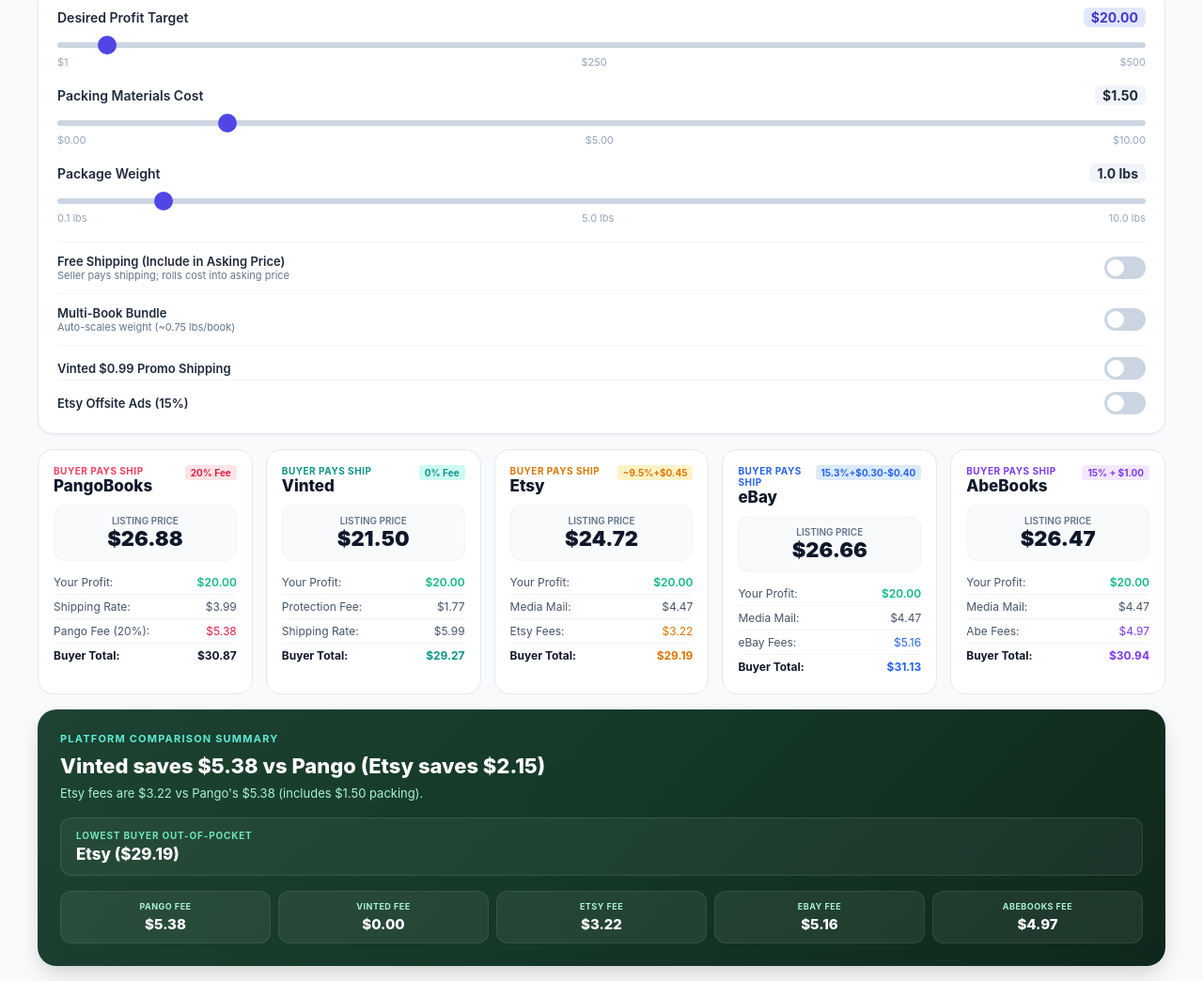
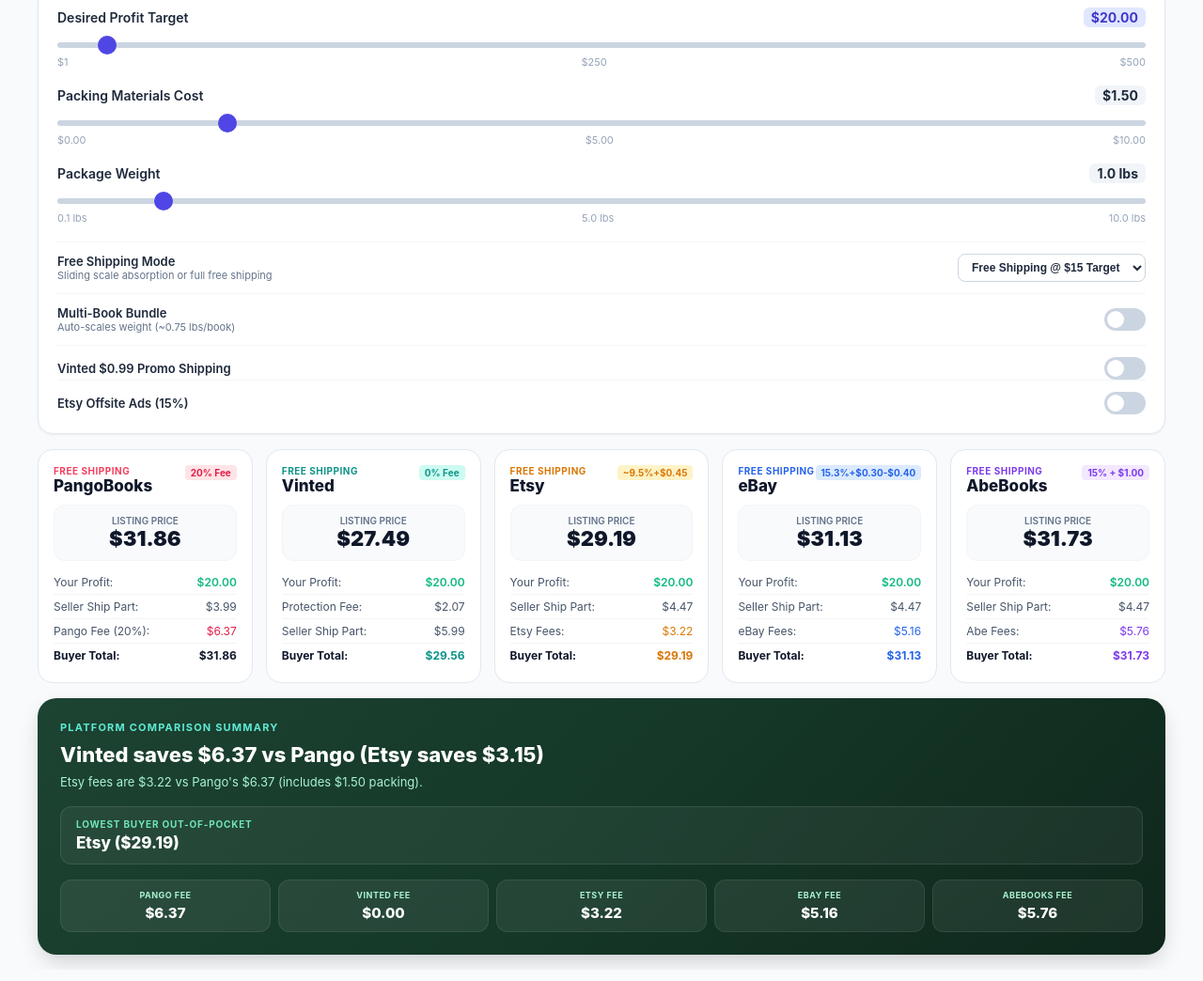
Before and after one commit to rustylgilpin/Book-calculator, a plain HTML site: page index.html in a window 1280 px wide. Shown: the part 98-1142 px from the top of the page at 94% size. Drawn offline with Linux system fonts and the light colour scheme.

Commit message:
Update index.html

```diff
--- a/index.html
+++ b/index.html
@@ -32,6 +32,8 @@
     .slider:before { position: absolute; content: ""; height: 18px; width: 18px; left: 3px; bottom: 3px; background-color: white; transition: .3s; border-radius: 50%; }
     input:checked + .slider { background-color: #4f46e5; }
     input:checked + .slider:before { transform: translateX(20px); }
+
+    select { padding: 6px 10px; border-radius: 8px; border: 1px solid #cbd5e1; font-size: 12px; font-weight: 600; background: #ffffff; color: #1e293b; outline: none; }
 
     .grid { display: grid; grid-template-columns: repeat(auto-fit, minmax(210px, 1fr)); gap: 14px; margin-bottom: 16px; }
     .platform-card { background: #fff; border-radius: 16px; padding: 16px; border: 1px solid #e2e8f0; display: flex; flex-direction: column; justify-content: space-between; }
@@ -171,13 +173,15 @@
 
       <div class="toggle-row">
         <div>
-          <div class="toggle-info">Free Shipping (Include in Asking Price)</div>
-          <div class="toggle-sub">Seller pays shipping; rolls cost into asking price</div>
+          <div class="toggle-info">Free Shipping Mode</div>
+          <div class="toggle-sub">Sliding scale absorption or full free shipping</div>
         </div>
-        <label class="switch">
-          <input type="checkbox" id="freeShippingToggle">
-          <span class="slider"></span>
-        </label>
+        <select id="shippingModeSelect">
+          <option value="off">Off (Buyer Pays)</option>
+          <option value="tier10">Free Shipping @ $10 Target</option>
+          <option value="tier15" selected>Free Shipping @ $15 Target</option>
+          <option value="always">Always Free Shipping</option>
+        </select>
       </div>
 
       <div class="toggle-row" style="margin-top:12px;">
@@ -247,7 +251,7 @@
           </div>
           <div class="fee-list">
             <div class="fee-item"><span>Your Profit:</span><span id="pangoProfit" class="profit-text">$0.00</span></div>
-            <div class="fee-item"><span>Shipping Rate:</span><span id="pangoShipping">$0.00</span></div>
+            <div class="fee-item"><span>Seller Ship Part:</span><span id="pangoShipping">$0.00</span></div>
             <div class="fee-item"><span>Pango Fee (20%):</span><span id="pangoFee" style="color:#e11d48">$0.00</span></div>
             <div class="fee-item"><span>Buyer Total:</span><span id="pangoBuyerTotal">$0.00</span></div>
           </div>
@@ -271,7 +275,7 @@
           <div class="fee-list">
             <div class="fee-item"><span>Your Profit:</span><span id="vintedProfit" class="profit-text">$0.00</span></div>
             <div class="fee-item"><span>Protection Fee:</span><span id="vintedFee">$0.00</span></div>
-            <div class="fee-item"><span>Shipping Rate:</span><span id="vintedShipping">$0.00</span></div>
+            <div class="fee-item"><span>Seller Ship Part:</span><span id="vintedShipping">$0.00</span></div>
             <div class="fee-item"><span>Buyer Total:</span><span id="vintedBuyerTotal" style="color:#0d9488">$0.00</span></div>
           </div>
         </div>
@@ -293,7 +297,7 @@
           </div>
           <div class="fee-list">
             <div class="fee-item"><span>Your Profit:</span><span id="etsyProfit" class="profit-text">$0.00</span></div>
-            <div class="fee-item"><span>Media Mail:</span><span id="etsyShipping">$0.00</span></div>
+            <div class="fee-item"><span>Seller Ship Part:</span><span id="etsyShipping">$0.00</span></div>
             <div class="fee-item"><span>Etsy Fees:</span><span id="etsyFee" style="color:#d97706">$0.00</span></div>
             <div class="fee-item"><span>Buyer Total:</span><span id="etsyBuyerTotal" style="color:#d97706">$0.00</span></div>
           </div>
@@ -316,7 +320,7 @@
           </div>
           <div class="fee-list">
             <div class="fee-item"><span>Your Profit:</span><span id="ebayProfit" class="profit-text">$0.00</span></div>
-            <div class="fee-item"><span>Media Mail:</span><span id="ebayShipping">$0.00</span></div>
+            <div class="fee-item"><span>Seller Ship Part:</span><span id="ebayShipping">$0.00</span></div>
             <div class="fee-item"><span>eBay Fees:</span><span id="ebayFee" style="color:#2563eb">$0.00</span></div>
             <div class="fee-item"><span>Buyer Total:</span><span id="ebayBuyerTotal" style="color:#2563eb">$0.00</span></div>
           </div>
@@ -339,7 +343,7 @@
           </div>
           <div class="fee-list">
             <div class="fee-item"><span>Your Profit:</span><span id="abeProfit" class="profit-text">$0.00</span></div>
-            <div class="fee-item"><span>Media Mail:</span><span id="abeShipping">$0.00</span></div>
+            <div class="fee-item"><span>Seller Ship Part:</span><span id="abeShipping">$0.00</span></div>
             <div class="fee-item"><span>Abe Fees:</span><span id="abeFee" style="color:#7c3aed">$0.00</span></div>
             <div class="fee-item"><span>Buyer Total:</span><span id="abeBuyerTotal" style="color:#7c3aed">$0.00</span></div>
           </div>
@@ -419,12 +423,12 @@
       return 12.50;
     }
 
-    var desiredProfitUnit = 20.0, packingCost = 1.50, packageWeight = 1.0, isFreeShipping = false, isBundle = false, numBooks = 2, profitMode = 'perBook', isVintedPromo = false, isEtsyAds = false;
+    var desiredProfitUnit = 20.0, packingCost = 1.50, packageWeight = 1.0, isBundle = false, numBooks = 2, profitMode = 'perBook', isVintedPromo = false, isEtsyAds = false;
 
     var profitSlider = document.getElementById('profitSlider'), profitDisplay = document.getElementById('profitDisplay');
     var packingSlider = document.getElementById('packingSlider'), packingDisplay = document.getElementById('packingDisplay');
     var weightSlider = document.getElementById('weightSlider'), weightDisplay = document.getElementById('weightDisplay');
-    var freeShippingToggle = document.getElementById('freeShippingToggle');
+    var shippingModeSelect = document.getElementById('shippingModeSelect');
     var bundleToggle = document.getElementById('bundleToggle'), bundleDrawer = document.getElementById('bundleDrawer');
     var bookCountDisplay = document.getElementById('bookCountDisplay'), decBook = document.getElementById('decBook'), incBook = document.getElementById('incBook');
     var profitModePerBook = document.getElementById('profitModePerBook'), profitModeTotal = document.getElementById('profitModeTotal');
@@ -449,7 +453,20 @@
       weightDisplay.innerText = activeWeight.toFixed(1) + ' lbs';
       packingDisplay.innerText = '$' + packingCost.toFixed(2);
 
-      var tagText = isFreeShipping ? 'Free Shipping' : 'Buyer Pays Ship';
+      var mode = shippingModeSelect.value;
+      var threshold = 0;
+      if (mode === 'tier10') threshold = 10.0;
+      if (mode === 'tier15') threshold = 15.0;
+
+      // Calculate sliding scale ratio (0.0 to 1.0)
+      var ratio = 0;
+      if (mode === 'always') {
+        ratio = 1.0;
+      } else if (threshold > 0) {
+        ratio = Math.min(1.0, Math.max(0.0, totalTargetProfit / threshold));
+      }
+
+      var tagText = ratio === 1.0 ? 'Free Shipping' : (ratio > 0 ? ('Tiered Ship (' + Math.round(ratio*100) + '%)') : 'Buyer Pays Ship');
       pangoTag.innerText = tagText;
       vintedTag.innerText = tagText;
       etsyTag.innerText = tagText;
@@ -458,72 +475,78 @@
 
       var baseTarget = totalTargetProfit + packingCost;
 
-      // Pango (20% fee, buyer pays ship by default; seller pays ship if free shipping)
+      // Pango
       var pangoShipCost = getPangoMediaMailCost(activeWeight);
-      var pangoTarget = isFreeShipping ? (baseTarget + pangoShipCost) : baseTarget;
-      var pangoListingPrice = pangoTarget / 0.80;
+      var pangoAbsorbedShip = pangoShipCost * ratio;
+      var pangoBuyerPaidShip = pangoShipCost * (1 - ratio);
+      var pangoListingPrice = (baseTarget + pangoAbsorbedShip) / 0.80;
       var pangoPlatformFee = pangoListingPrice * 0.20;
-      var pangoBuyerOut = isFreeShipping ? pangoListingPrice : (pangoListingPrice + pangoShipCost);
+      var pangoBuyerOut = pangoListingPrice + pangoBuyerPaidShip;
 
       // Vinted
       var vintedShipCost = getVintedShippingCost(activeWeight, isVintedPromo);
-      var vintedTarget = isFreeShipping ? (baseTarget + vintedShipCost) : baseTarget;
-      var vintedListingPrice = vintedTarget;
+      var vintedAbsorbedShip = vintedShipCost * ratio;
+      var vintedBuyerPaidShip = vintedShipCost * (1 - ratio);
+      var vintedListingPrice = baseTarget + vintedAbsorbedShip;
       var vintedProtectionFee = 0.70 + (vintedListingPrice * 0.05);
-      var vintedBuyerOut = isFreeShipping ? (vintedListingPrice + vintedProtectionFee) : (vintedListingPrice + vintedProtectionFee + vintedShipCost);
+      var vintedBuyerOut = vintedListingPrice + vintedProtectionFee + vintedBuyerPaidShip;
 
       // Etsy
       var etsyShipCost = getUspsMediaMailCost(activeWeight);
+      var etsyAbsorbedShip = etsyShipCost * ratio;
+      var etsyBuyerPaidShip = etsyShipCost * (1 - ratio);
       var etsyFixedFees = 0.45;
       var etsyPctFee = (9.5 + (isEtsyAds ? 15.0 : 0)) / 100.0;
-      var etsyTarget = isFreeShipping ? (baseTarget + etsyShipCost) : baseTarget;
-      var etsyListingPrice = (etsyTarget + etsyFixedFees + (isFreeShipping ? 0 : (etsyPctFee * etsyShipCost))) / (1.0 - etsyPctFee);
-      var etsyTotalFees = etsyFixedFees + (etsyPctFee * (etsyListingPrice + (isFreeShipping ? 0 : etsyShipCost)));
-      var etsyBuyerOut = isFreeShipping ? etsyListingPrice : (etsyListingPrice + etsyShipCost);
+      var etsyListingPrice = (baseTarget + etsyAbsorbedShip + etsyFixedFees + (etsyPctFee * etsyBuyerPaidShip)) / (1.0 - etsyPctFee);
+      var etsyTotalFees = etsyFixedFees + (etsyPctFee * (etsyListingPrice + etsyBuyerPaidShip));
+      var etsyBuyerOut = etsyListingPrice + etsyBuyerPaidShip;
 
       // eBay
       var ebayShipCost = getUspsMediaMailCost(activeWeight);
+      var ebayAbsorbedShip = ebayShipCost * ratio;
+      var ebayBuyerPaidShip = ebayShipCost * (1 - ratio);
       var ebayFixedFee = baseTarget <= 10.0 ? 0.30 : 0.40;
-      var ebayTarget = isFreeShipping ? (baseTarget + ebayShipCost) : baseTarget;
-      var ebayListingPrice = (ebayTarget + ebayFixedFee + (isFreeShipping ? 0 : (0.153 * ebayShipCost))) / (1.0 - 0.153);
-      var ebayTotalFees = ebayFixedFee + (0.153 * (ebayListingPrice + (isFreeShipping ? 0 : ebayShipCost)));
-      var ebayBuyerOut = isFreeShipping ? ebayListingPrice : (ebayListingPrice + ebayShipCost);
+      var ebayListingPrice = (baseTarget + ebayAbsorbedShip + ebayFixedFee + (0.153 * ebayBuyerPaidShip)) / (1.0 - 0.153);
+      var ebayTotalFees = ebayFixedFee + (0.153 * (ebayListingPrice + ebayBuyerPaidShip));
+      var ebayBuyerOut = ebayListingPrice + ebayBuyerPaidShip;
 
       // AbeBooks
       var abeShipCost = getUspsMediaMailCost(activeWeight);
+      var abeAbsorbedShip = abeShipCost * ratio;
+      var abeBuyerPaidShip = abeShipCost * (1 - ratio);
       var abeItemFee = isBundle ? numBooks * 1.00 : 1.00;
-      var abeTarget = isFreeShipping ? (baseTarget + abeShipCost) : baseTarget;
+      var abeTarget = baseTarget + abeAbsorbedShip;
       var abeListingPrice = abeTarget <= 500 ? (abeTarget + abeItemFee) / 0.85 : ((abeTarget + abeItemFee - 25) / 0.90);
       var abeTotalFees = abeItemFee + (abeListingPrice <= 500 ? (abeListingPrice * 0.15) : (75 + (abeListingPrice - 500) * 0.10));
-      var abeBuyerOut = isFreeShipping ? abeListingPrice : (abeListingPrice + abeShipCost);
+      var abeBuyerOut = abeListingPrice + abeBuyerPaidShip;
 
       pangoPrice.innerText = '$' + pangoListingPrice.toFixed(2);
       pangoProfit.innerText = '$' + totalTargetProfit.toFixed(2);
-      pangoShipping.innerText = isFreeShipping ? 'Included' : ('$' + pangoShipCost.toFixed(2));
+      pangoShipping.innerText = '$' + pangoAbsorbedShip.toFixed(2);
       pangoFee.innerText = '$' + pangoPlatformFee.toFixed(2);
       pangoBuyerTotal.innerText = '$' + pangoBuyerOut.toFixed(2);
 
       vintedPrice.innerText = '$' + vintedListingPrice.toFixed(2);
       vintedProfit.innerText = '$' + totalTargetProfit.toFixed(2);
       vintedFee.innerText = '$' + vintedProtectionFee.toFixed(2);
-      vintedShipping.innerText = isFreeShipping ? 'Included' : ('$' + vintedShipCost.toFixed(2));
+      vintedShipping.innerText = '$' + vintedAbsorbedShip.toFixed(2);
       vintedBuyerTotal.innerText = '$' + vintedBuyerOut.toFixed(2);
 
       etsyPrice.innerText = '$' + etsyListingPrice.toFixed(2);
       etsyProfit.innerText = '$' + totalTargetProfit.toFixed(2);
-      etsyShipping.innerText = isFreeShipping ? 'Included' : ('$' + etsyShipCost.toFixed(2));
+      etsyShipping.innerText = '$' + etsyAbsorbedShip.toFixed(2);
       etsyFee.innerText = '$' + etsyTotalFees.toFixed(2);
       etsyBuyerTotal.innerText = '$' + etsyBuyerOut.toFixed(2);
 
       ebayPrice.innerText = '$' + ebayListingPrice.toFixed(2);
       ebayProfit.innerText = '$' + totalTargetProfit.toFixed(2);
-      ebayShipping.innerText = isFreeShipping ? 'Included' : ('$' + ebayShipCost.toFixed(2));
+      ebayShipping.innerText = '$' + ebayAbsorbedShip.toFixed(2);
       ebayFee.innerText = '$' + ebayTotalFees.toFixed(2);
       ebayBuyerTotal.innerText = '$' + ebayBuyerOut.toFixed(2);
 
       abePrice.innerText = '$' + abeListingPrice.toFixed(2);
       abeProfit.innerText = '$' + totalTargetProfit.toFixed(2);
-      abeShipping.innerText = isFreeShipping ? 'Included' : ('$' + abeShipCost.toFixed(2));
+      abeShipping.innerText = '$' + abeAbsorbedShip.toFixed(2);
       abeFee.innerText = '$' + abeTotalFees.toFixed(2);
       abeBuyerTotal.innerText = '$' + abeBuyerOut.toFixed(2);
 
@@ -531,7 +554,7 @@
       var etsySavingsVsPango = pangoPlatformFee - etsyTotalFees;
 
       bestPlatformTitle.innerText = 'Vinted saves $' + pangoPlatformFee.toFixed(2) + ' vs Pango (Etsy saves $' + etsySavingsVsPango.toFixed(2) + ')';
-      savingsSubtext.innerText = 'Etsy fees are $' + etsyTotalFees.toFixed(2) + ' vs Pango\'s $' + pangoPlatformFee.toFixed(2) + ' (includes $' + packingCost.toFixed(2) + ' packing' + (isFreeShipping ? ' + shipping' : '') + ').';
+      savingsSubtext.innerText = 'Etsy fees are $' + etsyTotalFees.toFixed(2) + ' vs Pango\'s $' + pangoPlatformFee.toFixed(2) + ' (includes $' + packingCost.toFixed(2) + ' packing).';
 
       // Lowest Buyer Out-of-Pocket
       var buyerTotals = [
@@ -555,7 +578,7 @@
     profitSlider.addEventListener('input', function(e) { desiredProfitUnit = parseFloat(e.target.value); profitDisplay.innerText = '$' + desiredProfitUnit.toFixed(2); calculate(); });
     packingSlider.addEventListener('input', function(e) { packingCost = parseFloat(e.target.value); calculate(); });
     weightSlider.addEventListener('input', function(e) { packageWeight = parseFloat(e.target.value); calculate(); });
-    freeShippingToggle.addEventListener('change', function(e) { isFreeShipping = e.target.checked; calculate(); });
+    shippingModeSelect.addEventListener('change', calculate);
     bundleToggle.addEventListener('change', function(e) { isBundle = e.target.checked; bundleDrawer.className = isBundle ? 'drawer' : 'drawer hidden'; weightSlider.disabled = isBundle; calculate(); });
     vintedPromoToggle.addEventListener('change', function(e) { isVintedPromo = e.target.checked; calculate(); });
     etsyAdsToggle.addEventListener('change', function(e) { isEtsyAds = e.target.checked; calculate(); });
```
